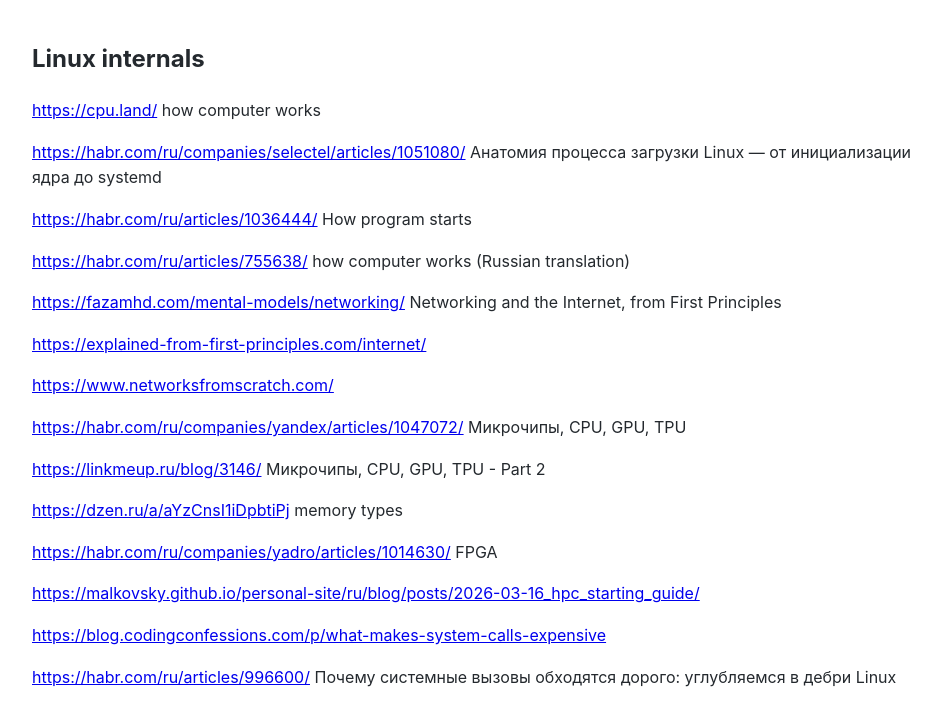
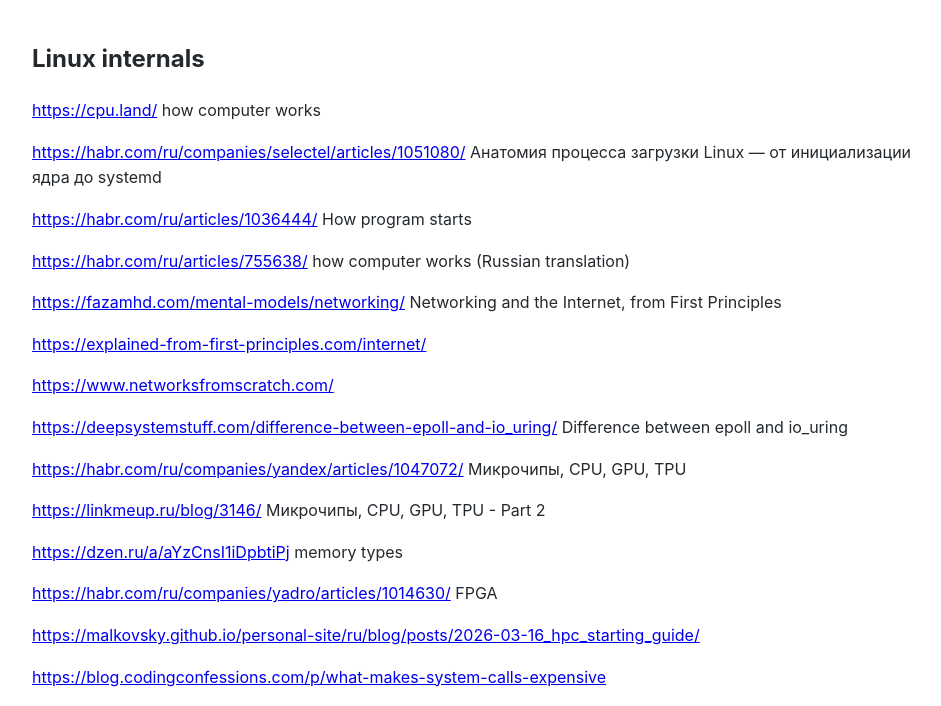
Before and after one commit to Michael-Lubinsky/michael-lubinsky.github.com, a Jekyll site: the page built from linux/linux_internals.md, in a window 1280 px wide. Shown: the top 706 px of the page, without its empty margins (158-1099 px from the left). Built offline with Jekyll 4.4.1, drawn with Linux system fonts in a browser that asks for light colours; our own code applies the rules of GitHub Pages for plain Markdown files; grey boxes are pictures that could not be loaded.

Commit message:
Update linux_internals.md

```diff
--- a/linux/linux_internals.md
+++ b/linux/linux_internals.md
@@ -15,7 +15,7 @@
 <https://www.networksfromscratch.com/>
 
 
-
+<https://deepsystemstuff.com/difference-between-epoll-and-io_uring/>  Difference between epoll and io_uring
 
 
 <https://habr.com/ru/companies/yandex/articles/1047072/> Микрочипы, CPU, GPU, TPU
```
